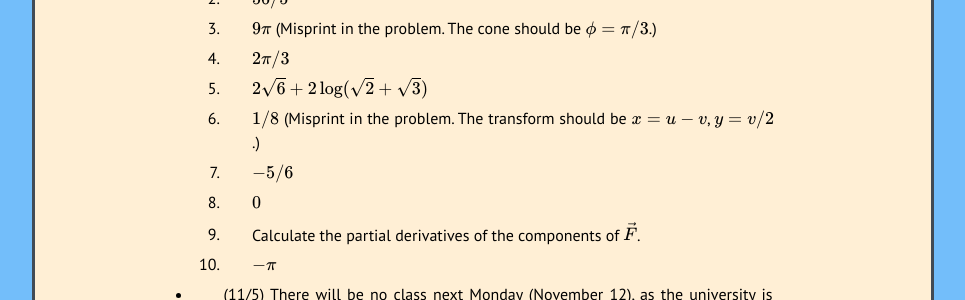
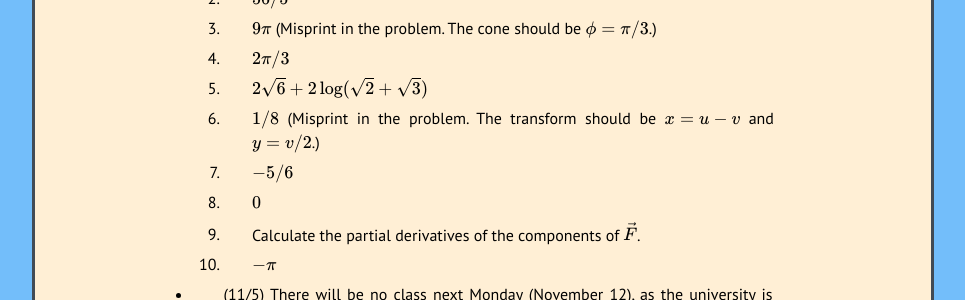
Before and after one commit to kamerynjw/kamerynjw.github.io, a Jekyll site: the page built from teaching/2018/math244.md, in a window 1280 px wide and 900 px high, scrolled down 352 px. Shown: the part 152-452 px from the top of the window, without its empty margins (157-1122 px from the left). Built offline with Jekyll 4.4.1, drawn with Linux system fonts in a browser that asks for light colours; nearby versions of some CDN libraries; formulas are drawn with MathJax 3.

Commit message:
format fix

```diff
--- a/teaching/2018/math244.md
+++ b/teaching/2018/math244.md
@@ -27,7 +27,7 @@ Announcements
 
     5. $2\sqrt 6 + 2\log(\sqrt 2 + \sqrt 3)$
 
-    6. $1/8$ (Misprint in the problem. The transform should be $x = u - v$, $y = v/2$.)
+    6. $1/8$ (Misprint in the problem. The transform should be $x = u - v$ and $y = v/2$.)
 
     7. $-5/6$
 
```
